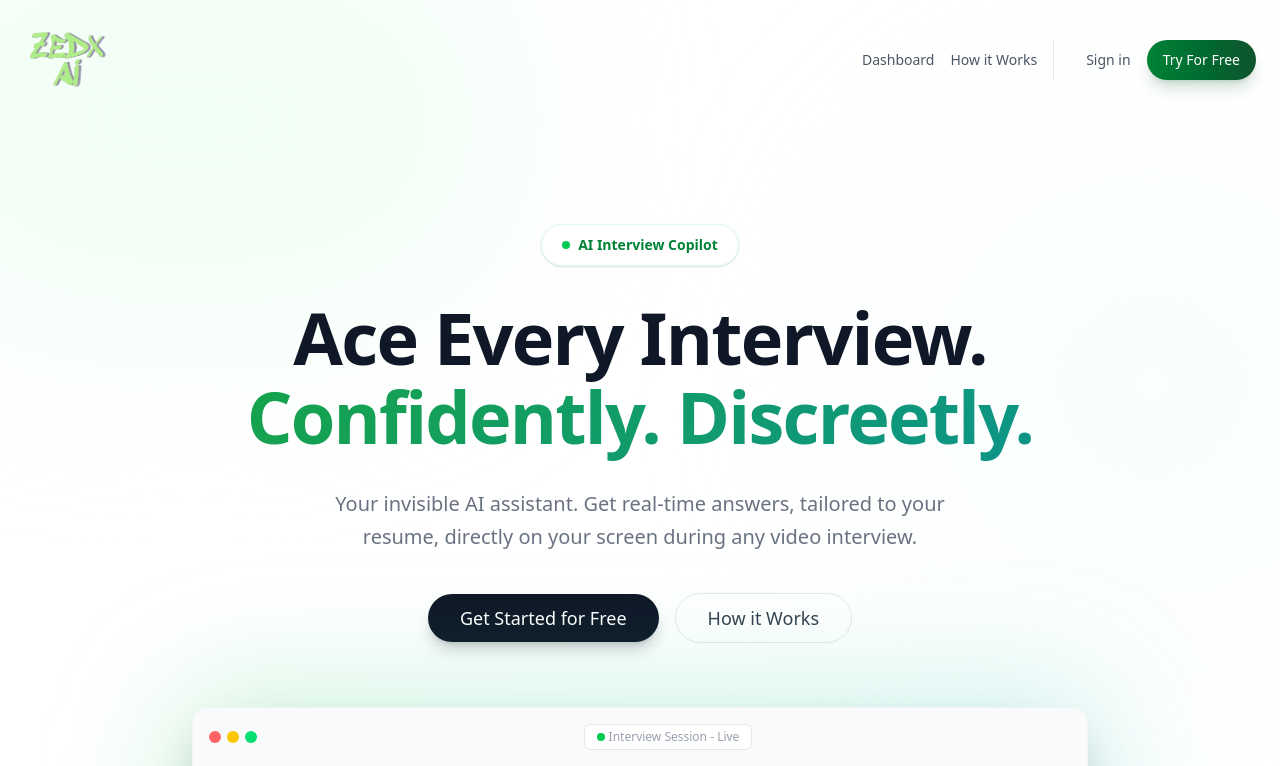
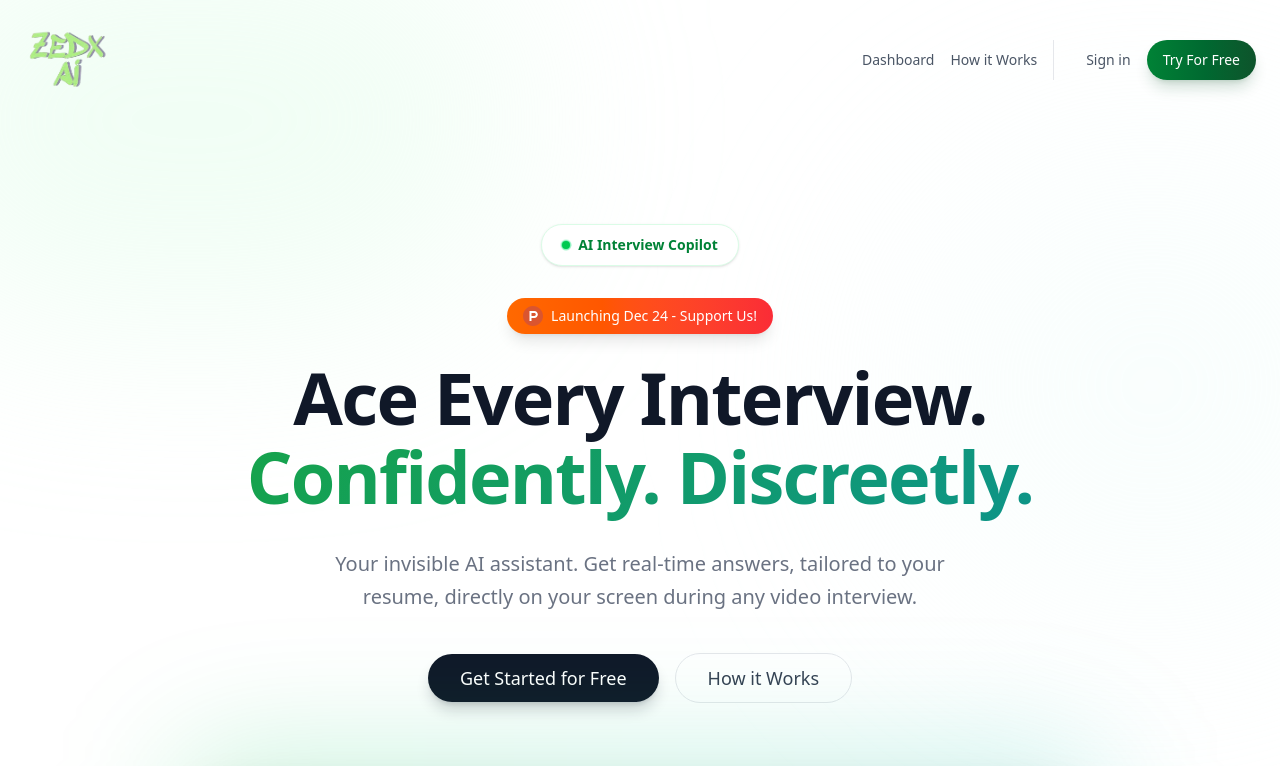
Before and after one commit to ziademad02153/ZEDX-AI-Assistant, a Next.js app: page / in a window 1280 px wide. Shown: the top 766 px of the page. Built offline with nearby package versions, Linux system fonts and the light colour scheme; no server answers.

Commit message:
Add Product Hunt launch badge, retry button, transcript limit, X logo

```diff
--- a/src/app/page.tsx
+++ b/src/app/page.tsx
@@ -27,6 +27,21 @@ export default function Home() {
               </span>
               AI Interview Copilot
             </div>
+
+            {/* Product Hunt Launch Badge */}
+            <a
+              href="https://www.producthunt.com/posts/zedx-ai"
+              target="_blank"
+              rel="noopener noreferrer"
+              className="mb-6 inline-flex items-center gap-2 px-4 py-2 rounded-full bg-gradient-to-r from-orange-500 to-red-500 text-white font-medium text-sm hover:scale-105 transition-transform shadow-lg animate-fade-in-up"
+              style={{ animationDelay: '0.2s' }}
+            >
+              <svg viewBox="0 0 26.245 26.256" className="w-5 h-5" fill="currentColor">
+                <path d="M26.245 13.128c0 7.253-5.875 13.128-13.128 13.128S0 20.381 0 13.128 5.875 0 13.117 0s13.128 5.875 13.128 13.128z" fill="#DA552F" />
+                <path d="M14.876 13.128h-3.72V9.2h3.72c1.083 0 1.97.886 1.97 1.97s-.886 1.958-1.97 1.958m0-6.603H8.53v13.22h2.626v-3.963h3.72c2.538 0 4.595-2.057 4.595-4.595s-2.057-4.663-4.595-4.663" fill="#fff" />
+              </svg>
+              Launching Dec 24 - Support Us!
+            </a>
 
             <h1 className="text-5xl md:text-7xl font-bold tracking-tight text-gray-900 dark:text-white mb-8 leading-[1.1]">
               Ace Every Interview. <br />
```
